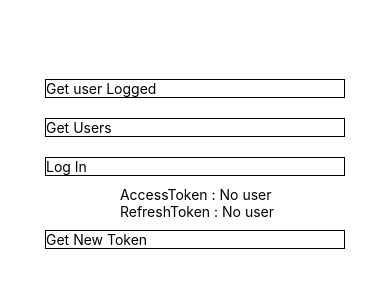
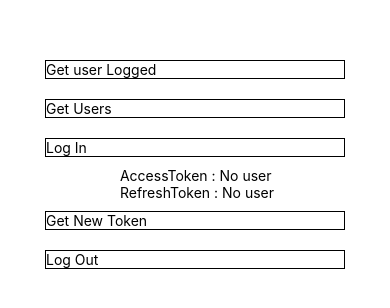
Before and after one commit to walterayiego/rn-axios-jwt, a React Native app: screen / in a window 390 px wide. Shown: the part 258-566 px from the top of the page. Built offline with nearby package versions, Linux system fonts and the light colour scheme.

Commit message:
Add logOut functionality to App.js

```diff
--- a/App.js
+++ b/App.js
@@ -59,6 +59,23 @@ export default function App() {
     console.log(user);
   };
 
+  const logOut = async () => {
+    try {
+      const res = await api.delete("/logout", {
+        data: {
+          token: user.refreshToken,
+        },
+      });
+      console.log(res.data, "log out");
+      if (res.data.loggedOut == true) {
+        setUser(null);
+        setLoggedUser(null);
+      }
+    } catch (error) {
+      console.error(error);
+    }
+  };
+
   return (
     <View style={styles.container}>
       <TouchableOpacity onPress={getUser} style={styles.btn}>
@@ -74,11 +91,16 @@ export default function App() {
       </TouchableOpacity>
       <View className="">
         <Text> AccessToken : {user ? user.accessToken : "No user"}</Text>
+        <Text />
         <Text> RefreshToken : {user ? user.refreshToken : "No user"}</Text>
       </View>
 
       <TouchableOpacity onPress={getNewToken} style={styles.btn}>
         <Text className="bg-black">Get New Token</Text>
+      </TouchableOpacity>
+
+      <TouchableOpacity onPress={logOut} style={styles.btn}>
+        <Text className="bg-black">Log Out</Text>
       </TouchableOpacity>
 
       <StatusBar style="auto" />
```
Also changed, not shown: 1 other file (tests, documents, lock files or other folders).
